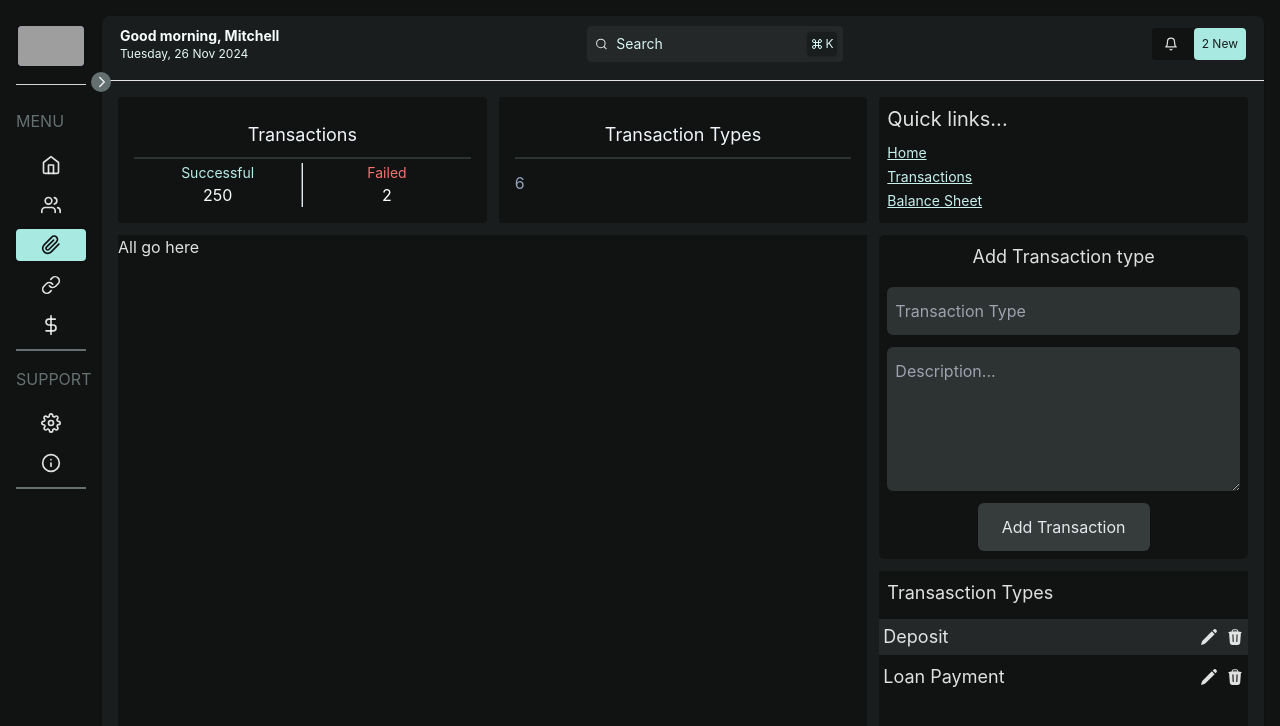
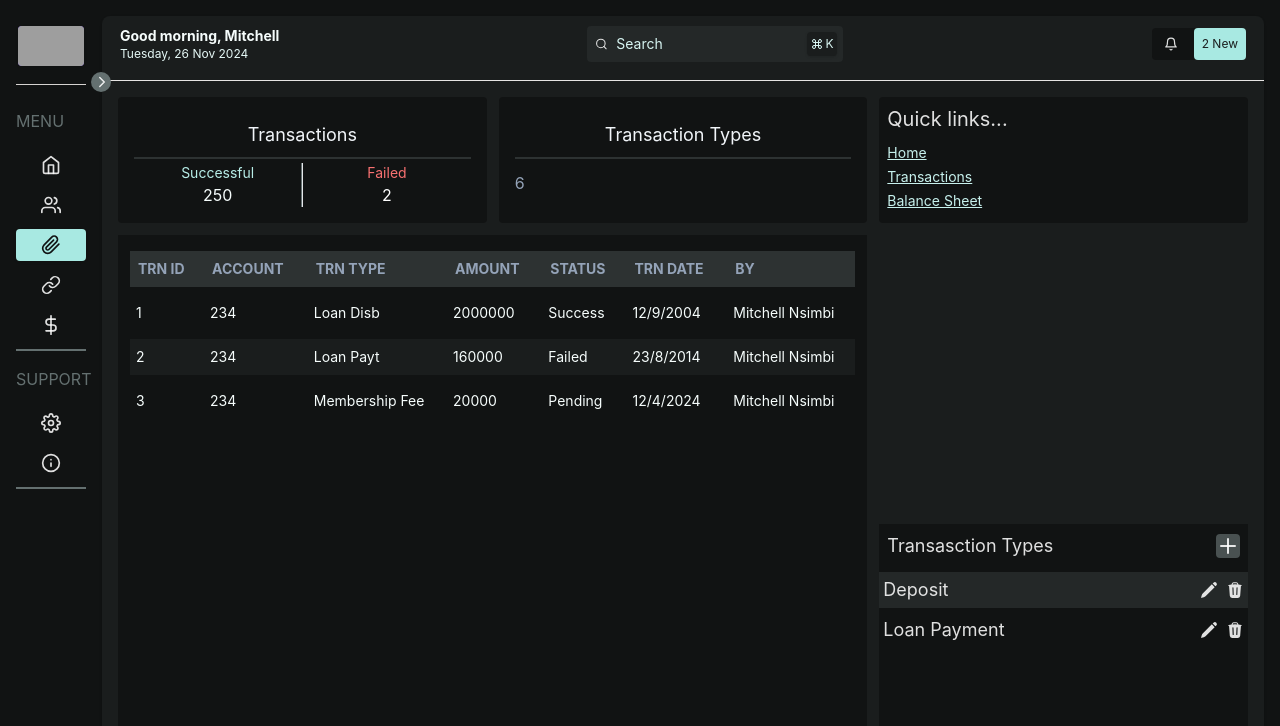
Before and after one commit to BlasioMitch/saccoApp, a React (Vite) app: page /transactions in a window 1280 px wide. Shown: the top 726 px of the page. Built offline with nearby package versions, Linux system fonts and the light colour scheme; grey boxes are pictures that could not be loaded.

Commit message:
Partial transaction

```diff
--- a/src/App.jsx
+++ b/src/App.jsx
@@ -7,6 +7,8 @@ import Team from './components/Team/Team'
 import Details from './components/Team/Details'
 import MemberForm from './components/Team/MemberForm'
 import Transactions from './components/Transactions/Transactions'
+import TransactionTypeForm from './components/Transactions/TransactionTypeForm'
+import TransactionDetails from './components/Transactions/TransactionDetails'
 
 const App = () => {
 
@@ -21,7 +23,10 @@ const App = () => {
               <Route path=':id' element={<Details />} />
               <Route path='add/' element={<MemberForm />} />
             </Route>
-            <Route path='transactions/' element={<Transactions />} />
+            <Route path='transactions/' element={<Transactions />}>
+              <Route path='add-type/' element={<TransactionTypeForm />} />
+              <Route path=':id/' element={<TransactionDetails />} />
+            </Route>
         </Route>
         <Route path='/login' element={<Login />} />
       </Routes>
--- a/src/components/Transactions/TransContent.jsx
+++ b/src/components/Transactions/TransContent.jsx
@@ -1,9 +1,35 @@
 import React from 'react'
+import TransactionTable from './TransactionTable'
+import TransTypes from './TransTypes'
+import { Outlet, useNavigate, useParams } from 'react-router-dom'
 
 function TransContent() {
+    const transactions = [
+        {by:'mitchell nsimbi',id:1,account:234,type:'Loan Disb',amount:2000000,trndate:'12/9/2004',status:'success'},
+        {by:'mitchell nsimbi',id:2,account:234,type:'Loan Payt',amount:160000,trndate:'23/8/2014',status:'failed'},
+        {by:'mitchell nsimbi',id:3,account:234,type:'Membership Fee',amount:20000,trndate:'12/4/2024',status:'pending'}
+
+    ]
+    const {id} = useParams()
+    const selectedTransaction = id
+        ? transactions.find(tran => tran.id == id)
+        : <p className='bg-dblack-900'>No Transaction selected</p>
+
     return (
         <>
-        <div className='col-span-8 row-span-4 bg-dblack-900'>All go here</div></>
+        <div className='col-span-8 row-span-4 bg-dblack-900 overflow-x-auto px-3'>
+            <TransactionTable transactions={transactions} />
+        </div>
+        <div className='overflow-y-auto col-span-4 row-span-2'>
+            {
+            selectedTransaction
+            ?  <Outlet context={selectedTransaction}/>
+            : <p>No Transaction has been selected</p>
+        }
+
+        </div>
+        <TransTypes />
+        </>
     )
 }
 
--- a/src/components/Transactions/TransTypes.jsx
+++ b/src/components/Transactions/TransTypes.jsx
@@ -1,16 +1,22 @@
 import React from 'react'
-import { FiEdit } from 'react-icons/fi'
+import {  FiPlus } from 'react-icons/fi'
 import { HiPencil, HiTrash } from 'react-icons/hi2'
-import { MdOutlineDelete } from 'react-icons/md'
-import { TiDelete } from 'react-icons/ti'
-import { NavLink } from 'react-router-dom'
+import { NavLink, useNavigate } from 'react-router-dom'
 
 function TransTypes() {
     const trans = [{id:1,name:'deposit'},{id:2,name:'loan payment'}]
+    const navigate = useNavigate()
+    const handleClick = () =>{
+        navigate('add-type/')
+    }
     return (
         <>
         <div className='bg-dblack-900 col-span-4 row-span-2 flex flex-col gap-1 '>
-            <p className='capitalize text-lg p-2'>transasction types</p>
+            <p className='capitalize text-lg p-2 flex items-center justify-between'>transasction types
+                <span>
+                    <FiPlus onClick={handleClick} className='hover:bg-dblack-400 size-6 bg-dblack-300 rounded hover:cursor-pointer' />
+                </span>
+            </p>
             {
                 trans.map(t => <TransType id={t.id} name={t.name} />)
             }
--- /dev/null
+++ b/src/components/Transactions/TransactionDetails.jsx
@@ -0,0 +1,40 @@
+import React from 'react'
+import { useOutletContext } from 'react-router-dom'
+
+function TransactionDetails() {
+    const transaction = useOutletContext()
+
+    return (
+        <>
+            <div className='bg-dblack-900 col-span-4 row-span-2 rounded p-4'>
+                <div className='flex flex-col px-1 pb-2
+                border-b-dblack-300 gap-3 rounded-b-lg'>
+                    <h2 className='text-xl text-dcyan-600 font-bold py-2 mb-2 sticky top-0 bg-dblack-900'>Details</h2>
+                    <Detail title='trn id' value={transaction.id}/>
+                    <Detail title='account' value={transaction.account}/>
+                    <Detail title='type' value={transaction.type}/>
+                    <Detail title='amount' value={transaction.amount}/>
+                    <Detail title='status' value={transaction.status} />
+                    <Detail title='trn date' value={transaction.trndate} />
+                    <Detail title='by' value={transaction.by} />
+
+                </div>
+            </div>
+        </>
+    )
+}
+
+export default TransactionDetails
+
+const Detail = ({title, value}) => {
+
+    return(
+        <>
+            <div className='flex  py-2 even:bg-dblack-400'>
+                <p className='flex-1 px-2 uppercase text-sm font-medium
+                 text-dcyan-900'>{title}</p>
+                <p className='flex-1 capitalize text-sm'>{value}</p>
+            </div>
+        </>
+    )
+}
--- a/src/components/Transactions/TransactionTable.jsx
+++ b/src/components/Transactions/TransactionTable.jsx
@@ -0,0 +1,61 @@
+import React from 'react'
+import { useNavigate } from 'react-router-dom'
+
+function TransactionTable({transactions}) {
+    // const transactions = [
+    //     {by:'mitchell nsimbi',id:1,account:234,type:'Loan Disb',amount:2000000,trndate:'12/9/2004',status:'success'},
+    //     {by:'mitchell nsimbi',id:2,account:234,type:'Loan Payt',amount:160000,trndate:'23/8/2014',status:'failed'},
+    //     {by:'mitchell nsimbi',id:3,account:234,type:'Membership Fee',amount:20000,trndate:'12/4/2024',status:'pending'}
+
+    // ]
+    return (
+        <>
+        <table className='min-w-full mt-2  table-auto border-separate border-spacing-y-2' >
+            <thead className='uppercase text-sm text-left font-normal bg-dblack-600  text-slate-400'>
+                <tr>
+                    <th className='py-2 px-2 whitespace-nowrap sticky left-0'>TRN ID</th>
+                    <th className='py-2 px-2 whitespace-nowrap'>Account</th>
+                    <th className='py-2 px-2 whitespace-nowrap'>TRN Type</th>
+                    <th className='py-2 px-2 whitespace-nowrap'>Amount</th>
+                    <th className='py-2 px-2 whitespace-nowrap'>Status</th>
+                    <th className='py-2 px-2 whitespace-nowrap'>TRN Date</th>
+                    <th className='py-2 px-2 whitespace-nowrap'>by</th>
+
+                </tr>
+            </thead>
+            <tbody>
+                {
+                    transactions.map(transaction => <TransactionRow
+                        id={transaction.id} account={transaction.account}
+                        amount={transaction.amount} trn_date={transaction.trndate}
+                        status={transaction.status} type={transaction.type} by={transaction.by}
+                    />)
+                }
+            </tbody>
+        </table>
+        </>
+    )
+}
+
+export default TransactionTable
+
+const TransactionRow = ({id, account,type,amount,status, trn_date,by}) => {
+    const navigate = useNavigate()
+    const handleSelect = (id) => navigate(`/transactions/${id}`)
+
+    return(
+        <>
+            <tr key={id} className='text-dcyan-300 text-sm
+                even:bg-dblack-800 hover:cursor-pointer even:hover:bg-transparent odd:hover:bg-dblack-700
+                capitalize' onClick={() => handleSelect(id)}>
+                <td className='pl-1.5 py-2 sticky left-0 whitespace-nowrap'>{id}</td>
+                <td className='pl-1.5 whitespace-nowrap'>{account}</td>
+                <td className='pl-1.5 whitespace-nowrap'>{type}</td>
+                <td className='pl-1.5 whitespace-nowrap'>{amount}</td>
+                <td className='pl-1.5 whitespace-nowrap'>{status}</td>
+                <td className='pl-1.5 whitespace-nowrap'>{trn_date}</td>
+                <td className='pl-1.5 whitespace-nowrap'>{by}</td>
+            </tr>
+        </>
+    )
+}
--- a/src/components/Transactions/Transactions.jsx
+++ b/src/components/Transactions/Transactions.jsx
@@ -8,11 +8,11 @@ function Transactions() {
     return (
         <>
             <div className='px-4 flex-r1 grid gap-3 grid-cols-12
-        grid-rows-[auto_repeat(4,minmax(0,1fr))]'>
+        grid-rows-[auto_repeat(4,minmax(0,1fr))] overflow-y-auto'>
                 <StatCards />
                 <TransContent />
-                <TransactionTypeForm />
-                <TransTypes />
+                {/* <TransactionTypeForm /> */}
+                {/* <TransTypes /> */}
             </div>
         </>
     )
```
